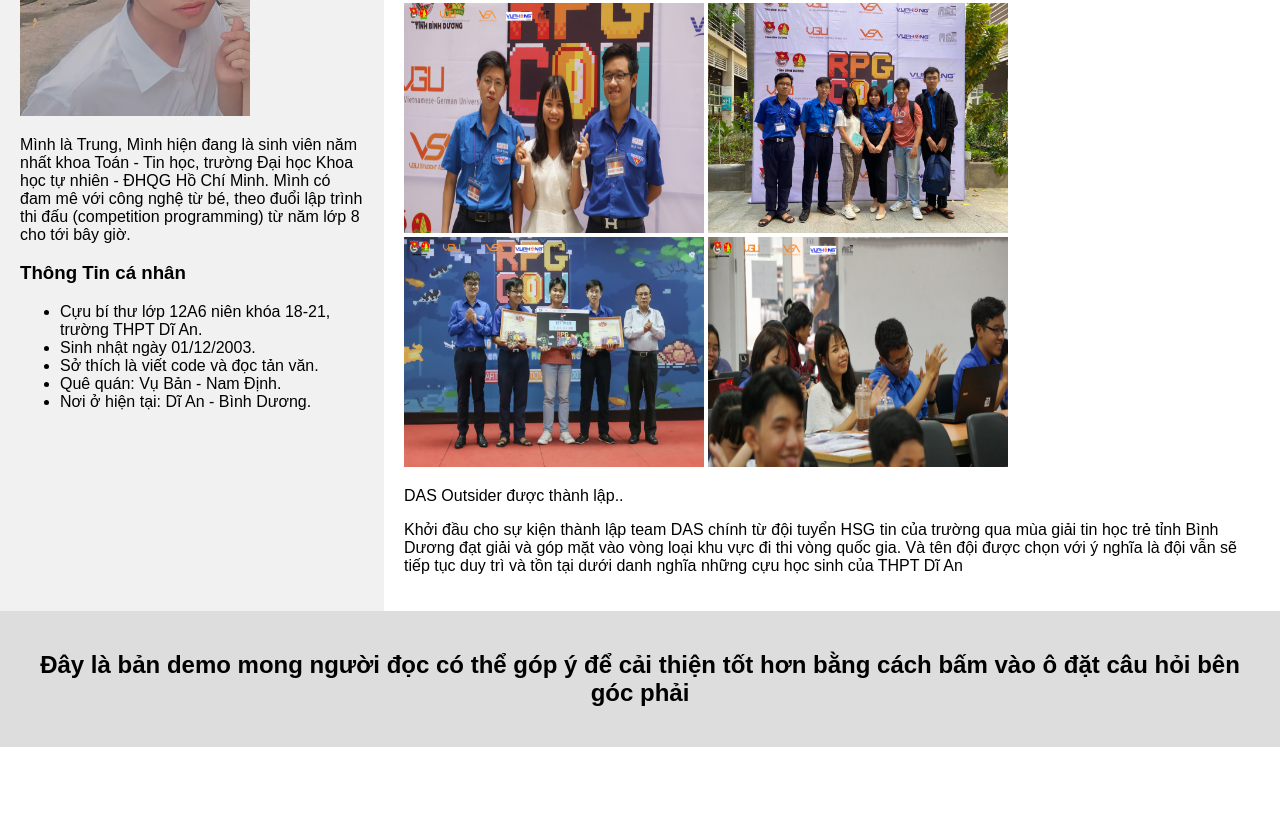
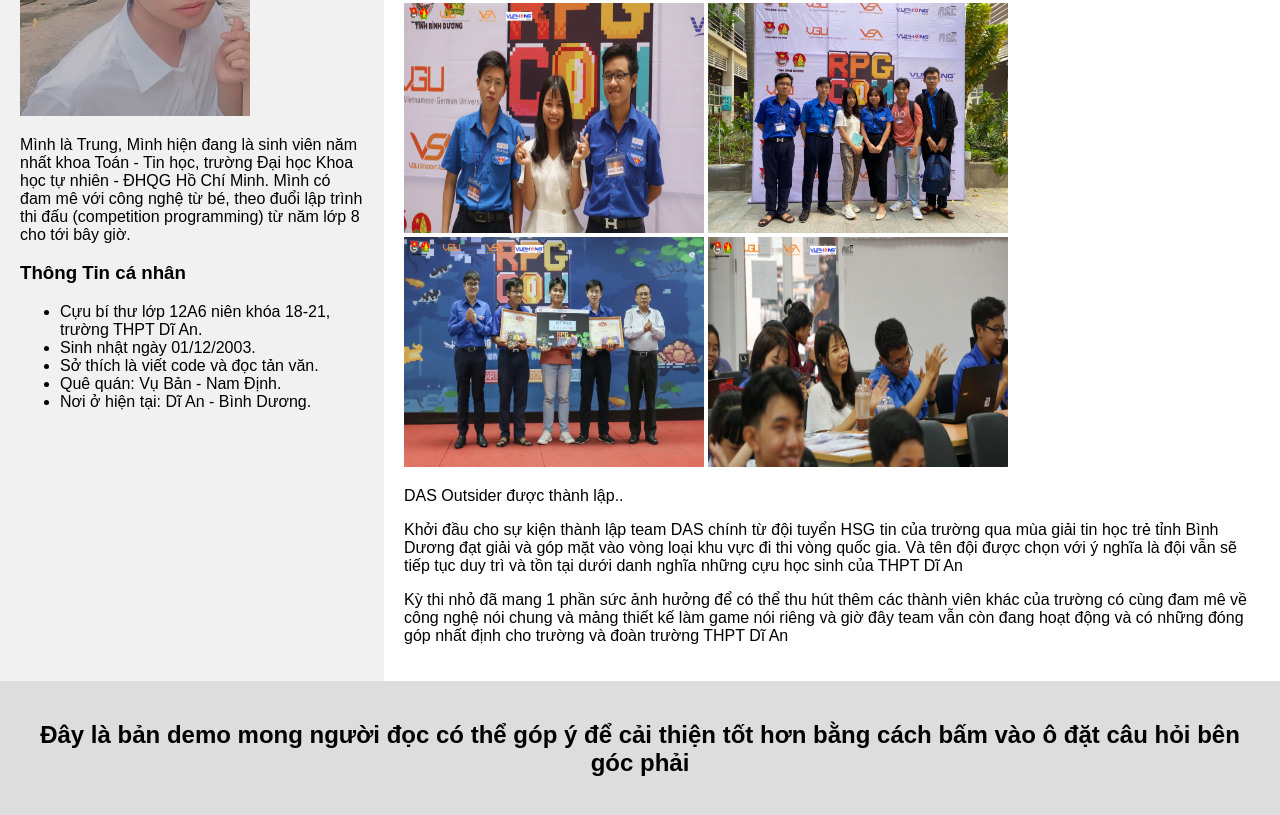
Before and after one commit to vn01122003/My-Blog, a plain HTML site: page index.html in a window 1280 px wide. Shown: the part 821-1636 px from the top of the page. Before the commit the page ends 1568 px from the top, so only its background shows below. Drawn offline with Linux system fonts and the light colour scheme.

Commit message:
Update index.html

```diff
--- a/index.html
+++ b/index.html
@@ -158,6 +158,7 @@ body {
     </div>
     <p><a>DAS Outsider</a> được thành lập..</p>
     <p>Khởi đầu cho sự kiện thành lập team DAS chính từ đội tuyển HSG tin của trường qua mùa giải tin học trẻ tỉnh Bình Dương đạt giải và góp mặt vào vòng loại khu vực đi thi vòng quốc gia. Và tên đội được chọn với ý nghĩa là đội vẫn sẽ tiếp tục duy trì và tồn tại dưới danh nghĩa những cựu học sinh của THPT Dĩ An</p>
+    <p>Kỳ thi nhỏ đã mang 1 phần sức ảnh hưởng để có thể thu hút thêm các thành viên khác của trường có cùng đam mê về công nghệ nói chung và mảng thiết kế làm game nói riêng và giờ đây team vẫn còn đang hoạt động và có những đóng góp nhất định cho trường và đoàn trường THPT Dĩ An</p>
   </div>
 </div>
 
```
